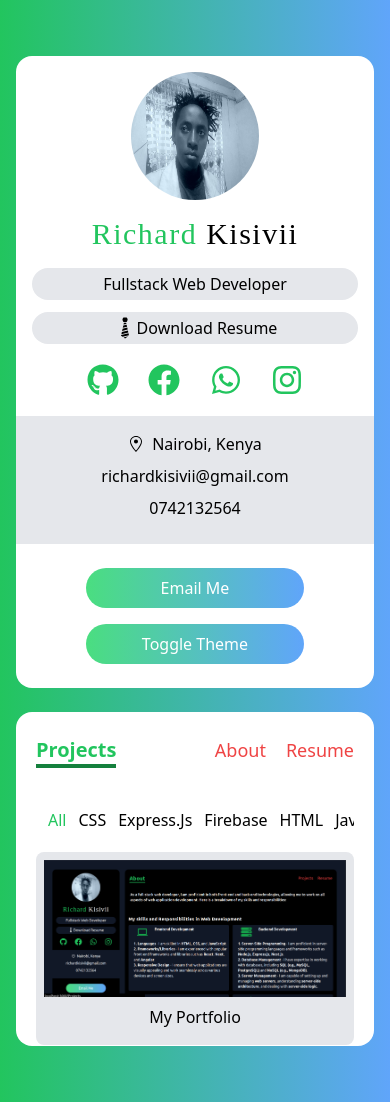
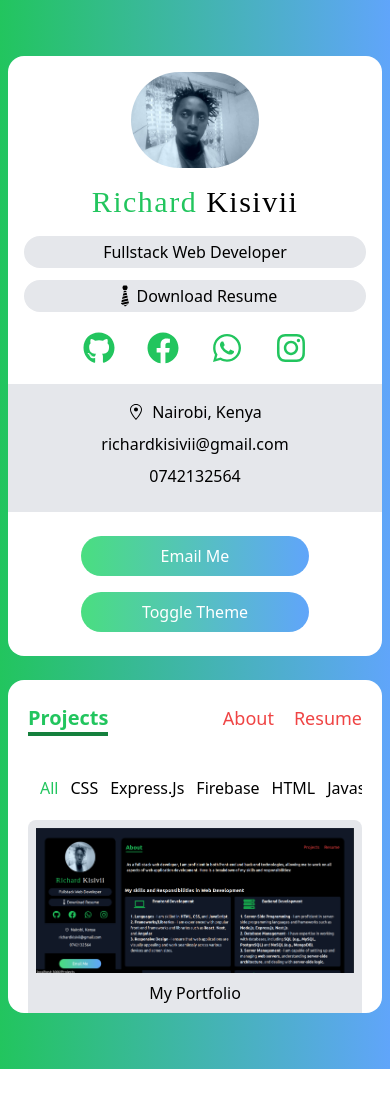
Before and after one commit to Curslo/my-site, a Next.js app: page /Projects in a window 390 px wide. After the commit the page ends 1069 px from the top, so only its background shows below. Built offline with nearby package versions, Linux system fonts and the light colour scheme.

Commit message:
Next Image Tag

```diff
--- a/src/app/layout.tsx
+++ b/src/app/layout.tsx
@@ -17,7 +17,7 @@ export default function RootLayout({
   return (
 
     <html lang="en">
-        <body className="grid grid-cols-12 dark:text-white bg-gradient-to-r dark:from-gray-900 dark:to-gray-900 from-green-500 to-blue-400 gap-6 my-14 px-4 sm:px-20 md:px-48 lg:px-10">
+        <body className="grid grid-cols-12 dark:text-white bg-gradient-to-r dark:from-gray-900 dark:to-gray-900 from-green-500 to-blue-400 gap-6 my-14 px-2 sm:px-20 md:px-48 lg:px-10">
           <ThemeProvider attribute="class" defaultTheme="system" enableSystem>
           <div className="p-4 text-center dark:bg-black rounded-2xl col-span-12 lg:col-span-3 bg-white">
             <SideBar />
--- a/src/components/ProjectsCard.tsx
+++ b/src/components/ProjectsCard.tsx
@@ -4,6 +4,7 @@ import React, { FunctionComponent, useState } from "react";
 import { IProjects } from "../../types/page";
 import { AiFillGithub, AiFillProject } from "react-icons/ai";
 import { MdClose } from "react-icons/md";
+import Image from "next/image";
 
 const ProjectsCard: FunctionComponent<{ project: IProjects }> = ({
   project: {
@@ -20,16 +21,32 @@ const ProjectsCard: FunctionComponent<{ project: IProjects }> = ({
 
   return (
     <div>
-      <img
+      <Image
         src={imagePath}
         alt={name}
         className="cursor-pointer"
         onClick={() => setShowDetails(true)}
+        width={300}
+        height={150}
+        layout="responsive"
       />
+      {/* <img
+        src={imagePath}
+        alt={name}
+        className="cursor-pointer"
+        onClick={() => setShowDetails(true)}
+      /> */}
       <p className="my-2 text-center">{name}</p>
       {showDetails && (
         <div className="p-2 grid md:grid-cols-2 absolute top-0 left-0 z-10 h-auto w-full gap-x-12 bg-gray-200 text-black dark:bg-gray-900 dark:text-white">
-          <img src={imagePath} alt={name} />
+          <Image
+            src={imagePath}
+            alt={name}
+            width={300}
+            height={150}
+            layout="responsive"
+          />
+          {/* <img src={imagePath} alt={name} /> */}
           <div className="flex justify-center my-4 space-x-3">
             <a
               href={githubUrl}
--- a/src/components/SideBar.tsx
+++ b/src/components/SideBar.tsx
@@ -26,10 +26,14 @@ export function SideBar() {
   }
   return (
     <div>
-      <img
+      <Image
+      width={128}
+      height={128}
+      layout="intrinsic"
         src="/Avatar.jpeg"
         alt="Richard Kisivii"
-        className="w-32 h-32 mx-auto rounded-full"
+        className="mx-auto rounded-full"
+        quality={100}
       />
       <h1 className="font-kaushan my-4 text-3xl font-medium tracking-wider">
         <span className="text-green-500">Richard </span>Kisivii
```
